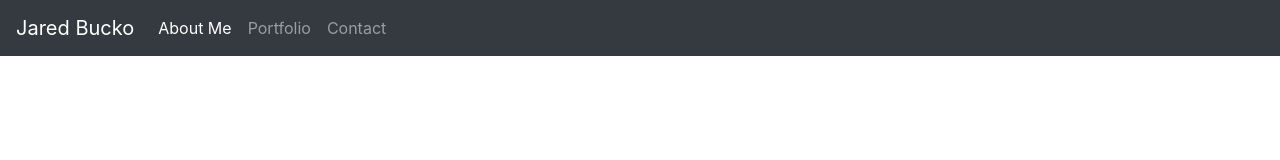
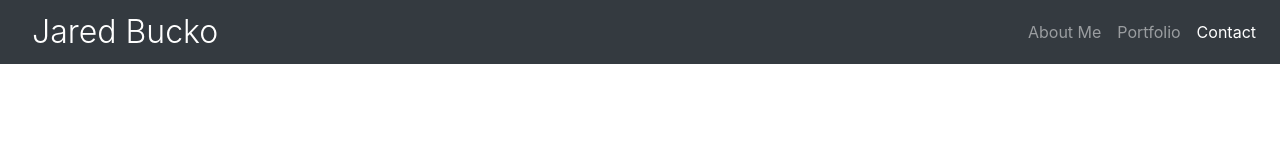
Before and after one commit to jaredbucko/portfolio-bootstrap, a plain HTML site: page contact.html in a window 1280 px wide. Drawn offline with nearby package versions, Linux system fonts and the light colour scheme; files that its build step writes are made by us from their sources.

Commit message:
added nav bar to portfolio and contact pages

```diff
--- a/contact.html
+++ b/contact.html
@@ -10,16 +10,16 @@
   <title>Contact</title>
 </head>
 <body>
-  <nav class="navbar navbar-expand-lg navbar-dark bg-dark">
-      <a class="navbar-brand" href="index.html">Jared Bucko</a>
+  <nav class="navbar navbar-expand-sm navbar-dark bg-dark">
+    <a class="navbar-brand ml-3 p-0 display-1" id="logo" href="index.html">Jared Bucko</a>
     <button class="navbar-toggler" type="button" data-toggle="collapse" data-target="#navbarNavAltMarkup" aria-controls="navbarNavAltMarkup" aria-expanded="false" aria-label="Toggle navigation">
       <span class="navbar-toggler-icon"></span>
     </button>
-      <div class="collapse navbar-collapse" id="navbarNavAltMarkup">
+    <div class="collapse navbar-collapse justify-content-end" id="navbarNavAltMarkup">
       <div class="navbar-nav">
-          <a class="nav-item nav-link active" href="index.html">About Me<span class="sr-only">(current)</span></a>
+        <a class="nav-item nav-link" href="index.html">About Me</a>
         <a class="nav-item nav-link" href="portfolio.html">Portfolio</a>
-          <a class="nav-item nav-link" href="contact.html">Contact</a>
+        <a class="nav-item nav-link active" href="contact.html">Contact<span class="sr-only">(current)</span></a>
       </div>
     </div>
   </nav>
```
Also changed, not shown: portfolio.html (+25 -5 lines), index.html (indentation only). Lines whose indentation alone changed are shown as unchanged.
